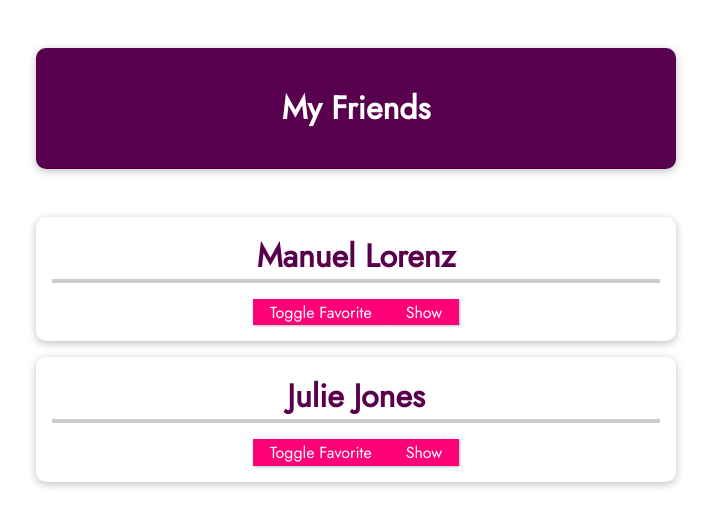
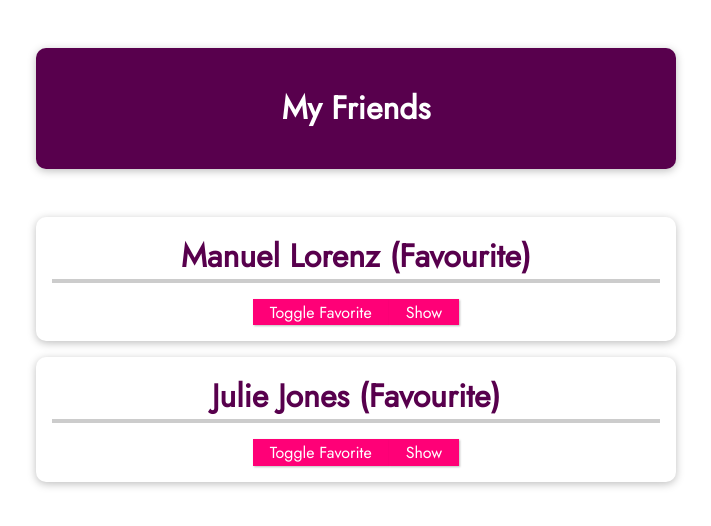
Before and after one commit to vivek9142/VueFirstApp, a Vue app: page / in a window 1280 px wide. Shown: the top 526 px of the page, without its empty margins (284-995 px from the left). Built offline with nearby package versions, Linux system fonts and the light colour scheme.

Commit message:
added completed working with  dynamic props

```diff
--- a/src/components/FriendContact.vue
+++ b/src/components/FriendContact.vue
@@ -1,6 +1,6 @@
 <template>
     <li>
-        <h2>{{name}} {{friendIsFavourite === "1" ? "(Favourite)" : ""}}</h2>
+        <h2>{{name}} {{friendIsFavourite ? "(Favourite)" : ""}}</h2>
         <button @click="toggleFav">Toggle Favorite</button>
         <button @click="toggleDetails">{{detailsAreVisible ? "Hide" : "Show"}}</button>
         <ul v-if="detailsAreVisible">
@@ -48,7 +48,7 @@ export default {
         // 25:9  error  Unexpected mutation of "isFavourite" prop  vue/no-mutating-props
     // }
     toggleFav(){
-        this.friendIsFavourite = this.friendIsFavourite === '0' ? '1' : '0';
+        this.friendIsFavourite = !this.friendIsFavourite;
     }
     }
 }
```
